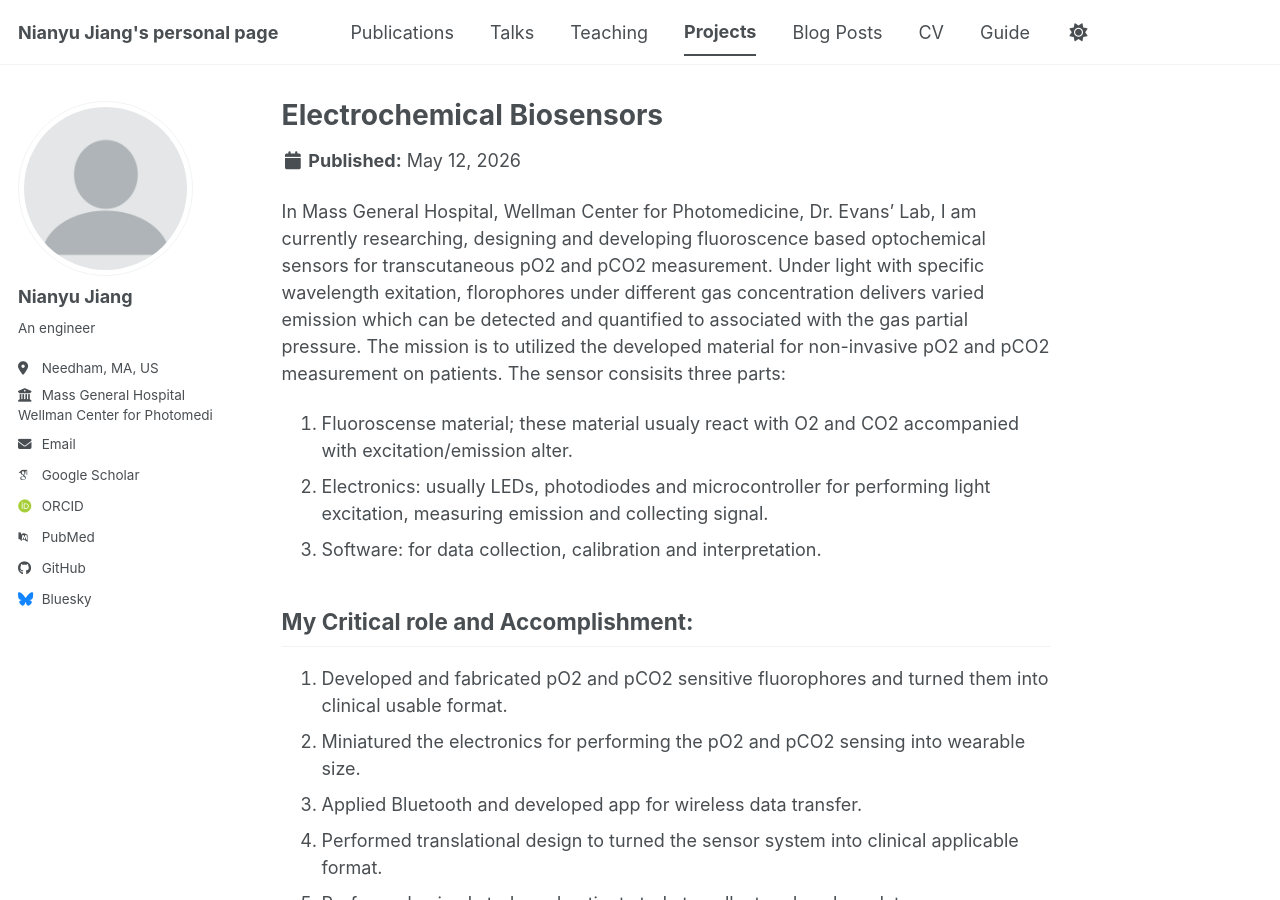
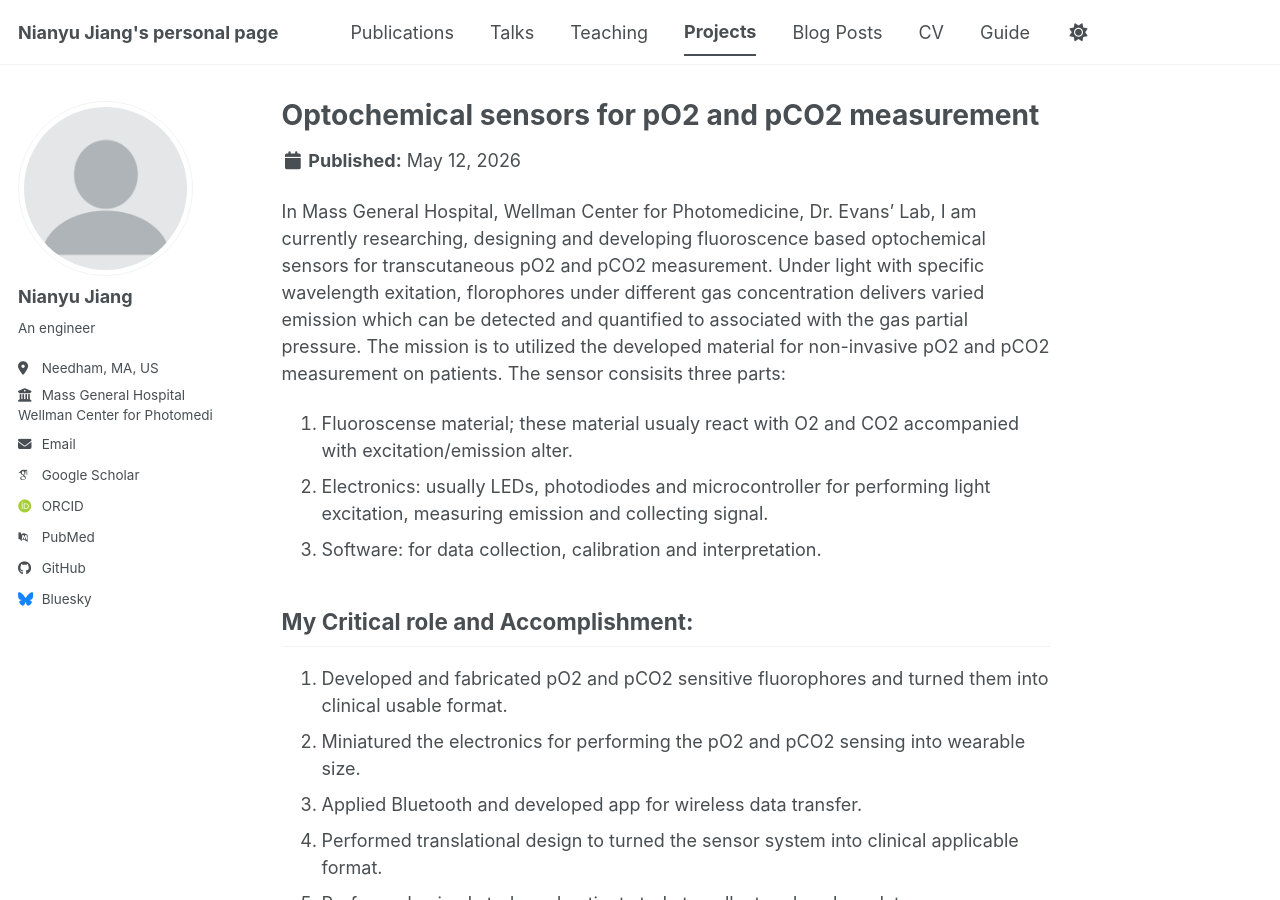
Before and after one commit to NianyuJiang/NianyuJiang.github.io, a Jekyll site: the page built from _portfolio/portfolio-2.md, in a window 1280 px wide and 900 px high. Built offline with Jekyll 4.4.1, drawn with Linux system fonts in a browser that asks for light colours; some web fonts are replaced; a script bundle is joined from its source files by our own code; library files that are not in the unit come from our copies.

Commit message:
Update portfolio-2.md

```diff
--- a/_portfolio/portfolio-2.md
+++ b/_portfolio/portfolio-2.md
@@ -1,5 +1,5 @@
 ---
-title: "Electrochemical Biosensors"
+title: "Optochemical sensors for pO2 and pCO2 measurement"
 excerpt: "Biosensors using Aptamer functionalized NAAO membrane for bio-target detection<br/><img src='/images/Project2_O2CO2.png'>"
 collection: portfolio
 ---
```
